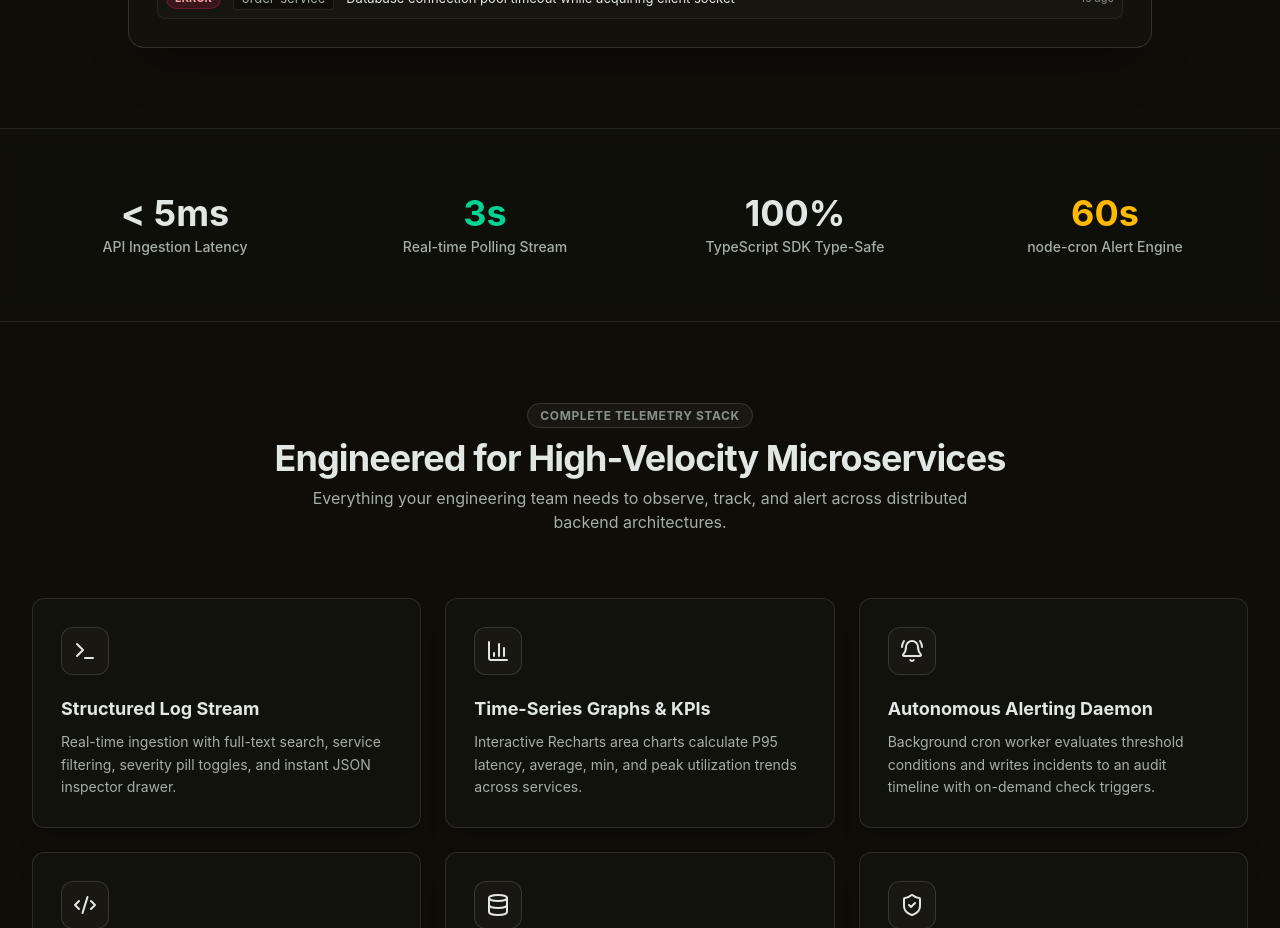
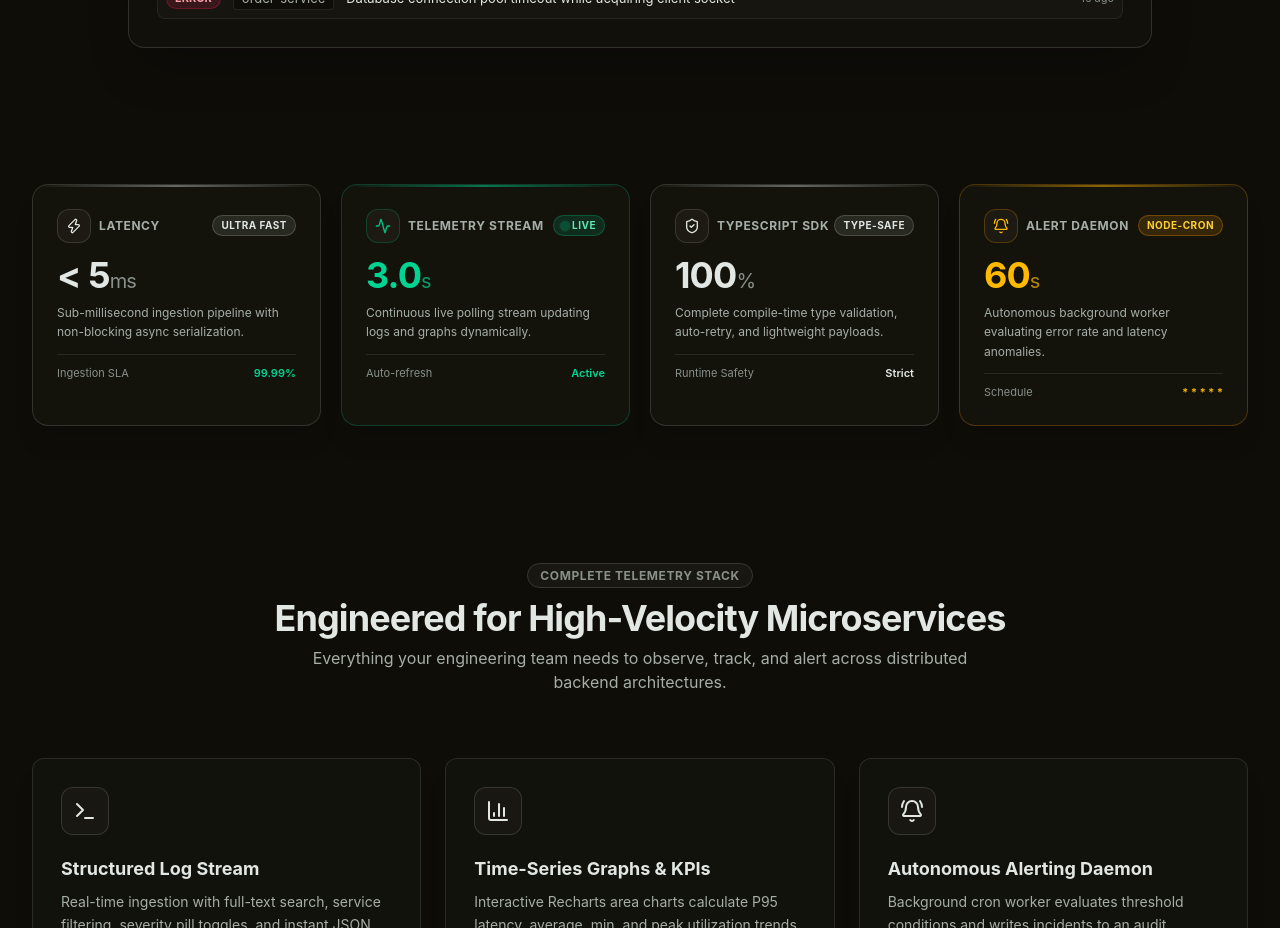
Before and after one commit to sumit-75/PulseLens, a Next.js app: page / in a window 1280 px wide. Shown: the part 860-1788 px from the top of the page. Built offline with nearby package versions, Linux system fonts and the light colour scheme; a web font is replaced by a local one.

Commit message:
style(landing): redesign KPI metrics banner into interactive glowing glassmorphic telemetry cards

```diff
--- a/src/app/page.tsx
+++ b/src/app/page.tsx
@@ -277,43 +277,133 @@ npm run simulate
         </div>
       </section>
 
-      {/* KPI Stats Showcase Banner */}
-      <section className="relative z-10 py-12 border-y border-[#e2e7e3]/10 bg-[#12110b]/60 backdrop-blur-md">
-        <div className="max-w-7xl mx-auto px-4 sm:px-6 lg:px-8 grid grid-cols-2 md:grid-cols-4 gap-6 text-center">
-          <div className="p-4">
-            <div className="text-3xl sm:text-4xl font-bold font-mono text-[#e2e7e3]">
-              &lt; 5ms
+      {/* High-Performance Telemetry Engine Metrics Grid */}
+      <section className="relative z-10 py-14 px-4 sm:px-6 lg:px-8 max-w-7xl mx-auto">
+        <div className="grid grid-cols-1 sm:grid-cols-2 lg:grid-cols-4 gap-4 sm:gap-5">
+          {/* Card 1: Ingestion Latency */}
+          <div className="relative group rounded-2xl border border-[#e2e7e3]/15 bg-[#15140e]/90 p-5 sm:p-6 backdrop-blur-xl shadow-xl hover:border-[#e2e7e3]/35 transition-all hover:scale-[1.02] overflow-hidden">
+            {/* Top Accent Light */}
+            <div className="absolute top-0 left-0 right-0 h-[2px] bg-gradient-to-r from-transparent via-[#e2e7e3]/40 to-transparent" />
+            <div className="flex items-center justify-between mb-3">
+              <div className="flex items-center gap-2">
+                <div className="p-2 rounded-xl bg-[#1c1a12] border border-[#e2e7e3]/15 text-[#e2e7e3]">
+                  <Zap className="h-4 w-4 text-[#e2e7e3]" />
+                </div>
+                <span className="text-xs font-bold text-[#a6aea7] tracking-wider uppercase">
+                  Latency
+                </span>
+              </div>
+              <span className="text-[10px] font-mono font-bold uppercase tracking-wider bg-[#e2e7e3]/10 text-[#e2e7e3] border border-[#e2e7e3]/20 px-2 py-0.5 rounded-full">
+                Ultra Fast
+              </span>
             </div>
-            <p className="text-xs sm:text-sm text-[#a6aea7] mt-1 font-medium">
-              API Ingestion Latency
+
+            <div className="text-3xl sm:text-4xl font-bold font-mono text-[#e2e7e3] tracking-tight">
+              &lt; 5<span className="text-lg sm:text-xl font-normal text-[#889089]">ms</span>
+            </div>
+
+            <p className="text-xs text-[#a6aea7] mt-2 font-normal leading-relaxed">
+              Sub-millisecond ingestion pipeline with non-blocking async serialization.
             </p>
+
+            <div className="mt-3 pt-2.5 border-t border-[#e2e7e3]/10 flex items-center justify-between text-[11px] font-mono text-[#889089]">
+              <span>Ingestion SLA</span>
+              <span className="text-emerald-400 font-semibold">99.99%</span>
+            </div>
           </div>
 
-          <div className="p-4">
-            <div className="text-3xl sm:text-4xl font-bold font-mono text-emerald-400">
-              3s
+          {/* Card 2: Real-time Polling Stream */}
+          <div className="relative group rounded-2xl border border-emerald-500/25 bg-[#15140e]/90 p-5 sm:p-6 backdrop-blur-xl shadow-xl hover:border-emerald-500/40 transition-all hover:scale-[1.02] overflow-hidden">
+            <div className="absolute top-0 left-0 right-0 h-[2px] bg-gradient-to-r from-transparent via-emerald-400/50 to-transparent" />
+            <div className="flex items-center justify-between mb-3">
+              <div className="flex items-center gap-2">
+                <div className="p-2 rounded-xl bg-[#1c1a12] border border-emerald-500/25 text-emerald-400">
+                  <Activity className="h-4 w-4 animate-pulse" />
+                </div>
+                <span className="text-xs font-bold text-[#a6aea7] tracking-wider uppercase">
+                  Telemetry Stream
+                </span>
+              </div>
+              <span className="text-[10px] font-mono font-bold uppercase tracking-wider bg-emerald-500/15 text-emerald-300 border border-emerald-500/30 px-2 py-0.5 rounded-full flex items-center gap-1">
+                <span className="h-1.5 w-1.5 rounded-full bg-emerald-400 animate-ping" />
+                Live
+              </span>
             </div>
-            <p className="text-xs sm:text-sm text-[#a6aea7] mt-1 font-medium">
-              Real-time Polling Stream
+
+            <div className="text-3xl sm:text-4xl font-bold font-mono text-emerald-400 tracking-tight">
+              3.0<span className="text-lg sm:text-xl font-normal text-emerald-400/70">s</span>
+            </div>
+
+            <p className="text-xs text-[#a6aea7] mt-2 font-normal leading-relaxed">
+              Continuous live polling stream updating logs and graphs dynamically.
             </p>
+
+            <div className="mt-3 pt-2.5 border-t border-[#e2e7e3]/10 flex items-center justify-between text-[11px] font-mono text-[#889089]">
+              <span>Auto-refresh</span>
+              <span className="text-emerald-400 font-semibold">Active</span>
+            </div>
           </div>
 
-          <div className="p-4">
-            <div className="text-3xl sm:text-4xl font-bold font-mono text-[#e2e7e3]">
-              100%
+          {/* Card 3: Type Safety & SDK */}
+          <div className="relative group rounded-2xl border border-[#e2e7e3]/15 bg-[#15140e]/90 p-5 sm:p-6 backdrop-blur-xl shadow-xl hover:border-[#e2e7e3]/35 transition-all hover:scale-[1.02] overflow-hidden">
+            <div className="absolute top-0 left-0 right-0 h-[2px] bg-gradient-to-r from-transparent via-[#e2e7e3]/40 to-transparent" />
+            <div className="flex items-center justify-between mb-3">
+              <div className="flex items-center gap-2">
+                <div className="p-2 rounded-xl bg-[#1c1a12] border border-[#e2e7e3]/15 text-[#e2e7e3]">
+                  <ShieldCheck className="h-4 w-4 text-[#e2e7e3]" />
+                </div>
+                <span className="text-xs font-bold text-[#a6aea7] tracking-wider uppercase">
+                  TypeScript SDK
+                </span>
+              </div>
+              <span className="text-[10px] font-mono font-bold uppercase tracking-wider bg-[#e2e7e3]/10 text-[#e2e7e3] border border-[#e2e7e3]/20 px-2 py-0.5 rounded-full">
+                Type-Safe
+              </span>
             </div>
-            <p className="text-xs sm:text-sm text-[#a6aea7] mt-1 font-medium">
-              TypeScript SDK Type-Safe
+
+            <div className="text-3xl sm:text-4xl font-bold font-mono text-[#e2e7e3] tracking-tight">
+              100<span className="text-lg sm:text-xl font-normal text-[#889089]">%</span>
+            </div>
+
+            <p className="text-xs text-[#a6aea7] mt-2 font-normal leading-relaxed">
+              Complete compile-time type validation, auto-retry, and lightweight payloads.
             </p>
+
+            <div className="mt-3 pt-2.5 border-t border-[#e2e7e3]/10 flex items-center justify-between text-[11px] font-mono text-[#889089]">
+              <span>Runtime Safety</span>
+              <span className="text-[#e2e7e3] font-semibold">Strict</span>
+            </div>
           </div>
 
-          <div className="p-4">
-            <div className="text-3xl sm:text-4xl font-bold font-mono text-amber-400">
-              60s
+          {/* Card 4: Background Cron Engine */}
+          <div className="relative group rounded-2xl border border-amber-500/25 bg-[#15140e]/90 p-5 sm:p-6 backdrop-blur-xl shadow-xl hover:border-amber-500/40 transition-all hover:scale-[1.02] overflow-hidden">
+            <div className="absolute top-0 left-0 right-0 h-[2px] bg-gradient-to-r from-transparent via-amber-400/50 to-transparent" />
+            <div className="flex items-center justify-between mb-3">
+              <div className="flex items-center gap-2">
+                <div className="p-2 rounded-xl bg-[#1c1a12] border border-amber-500/25 text-amber-400">
+                  <BellRing className="h-4 w-4" />
+                </div>
+                <span className="text-xs font-bold text-[#a6aea7] tracking-wider uppercase">
+                  Alert Daemon
+                </span>
+              </div>
+              <span className="text-[10px] font-mono font-bold uppercase tracking-wider bg-amber-500/15 text-amber-300 border border-amber-500/30 px-2 py-0.5 rounded-full">
+                node-cron
+              </span>
             </div>
-            <p className="text-xs sm:text-sm text-[#a6aea7] mt-1 font-medium">
-              node-cron Alert Engine
+
+            <div className="text-3xl sm:text-4xl font-bold font-mono text-amber-400 tracking-tight">
+              60<span className="text-lg sm:text-xl font-normal text-amber-400/70">s</span>
+            </div>
+
+            <p className="text-xs text-[#a6aea7] mt-2 font-normal leading-relaxed">
+              Autonomous background worker evaluating error rate and latency anomalies.
             </p>
+
+            <div className="mt-3 pt-2.5 border-t border-[#e2e7e3]/10 flex items-center justify-between text-[11px] font-mono text-[#889089]">
+              <span>Schedule</span>
+              <span className="text-amber-400 font-semibold">* * * * *</span>
+            </div>
           </div>
         </div>
       </section>
```
